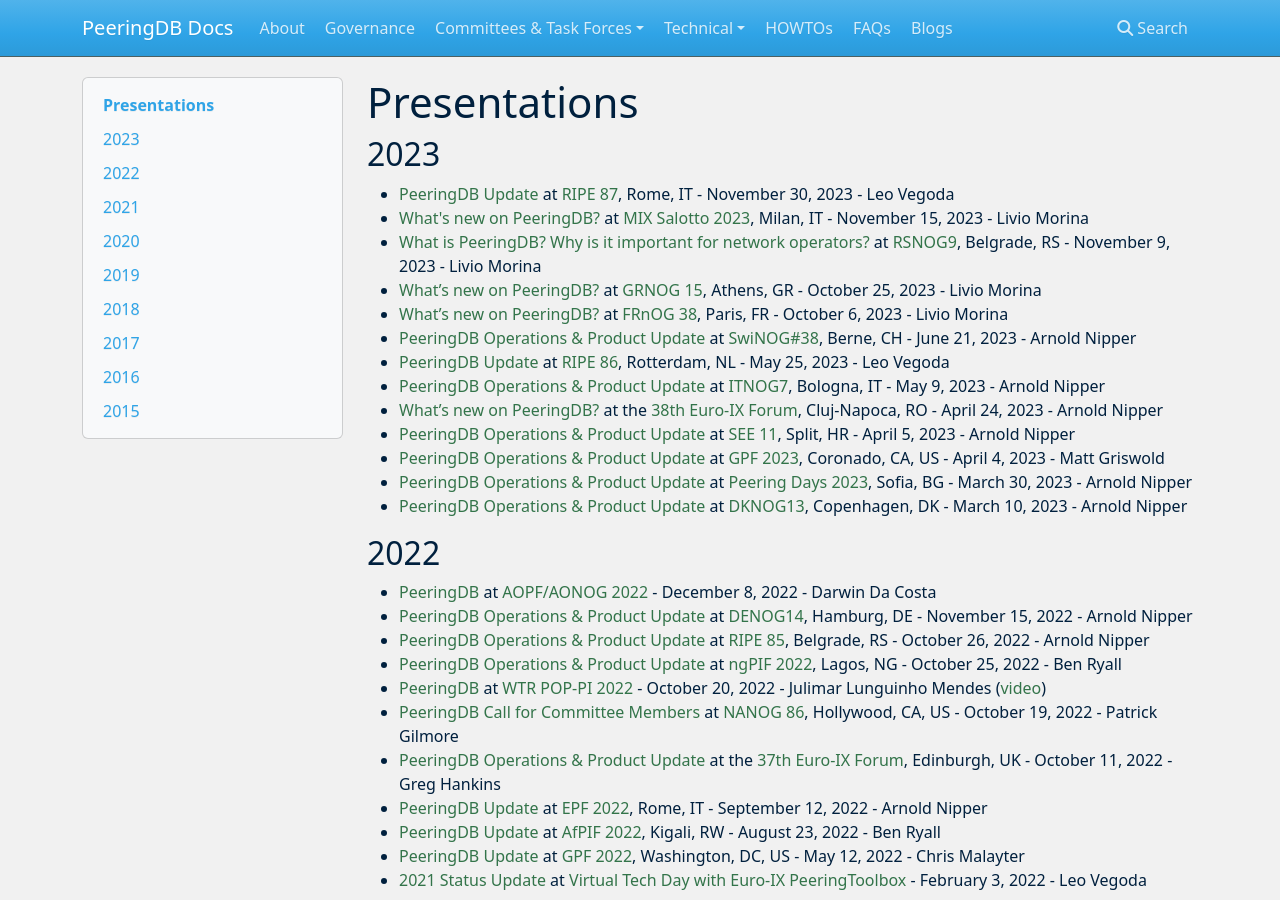
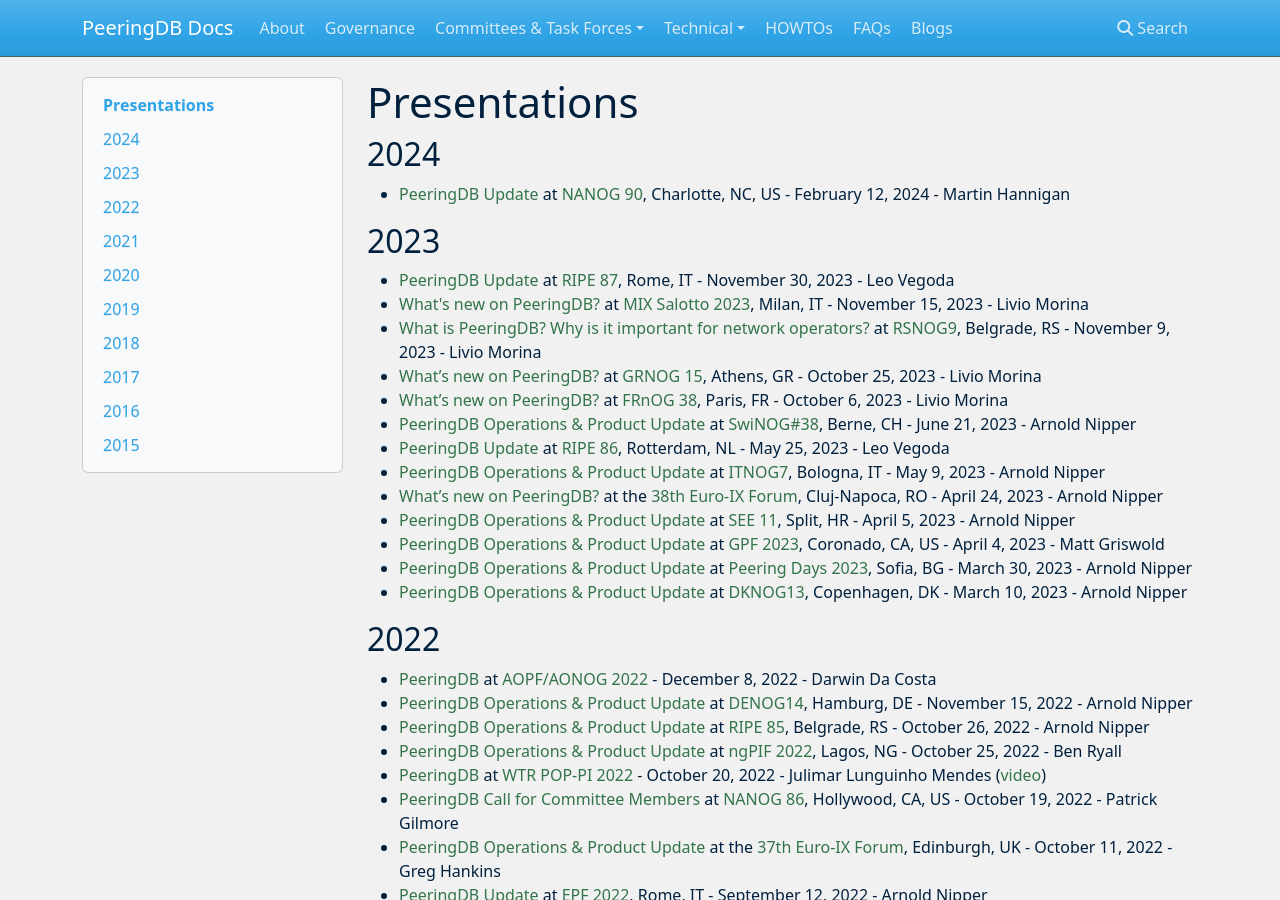
Before and after one commit to peeringdb/docs, an MkDocs documentation site: the page built from docs/presentations.md, in a window 1280 px wide and 900 px high. Built offline with MkDocs 1.6.1, drawn with Linux system fonts in a browser that asks for light colours; nearby versions of some CDN libraries.

Commit message:
Added Martin's NANOG 90 presentation.

```diff
--- a/docs/presentations.md
+++ b/docs/presentations.md
@@ -1,4 +1,8 @@
 # Presentations
+
+## 2024
+
+- [PeeringDB Update](presentation/20240213_NANOG90_Martin_Hannigan.pdf) at [NANOG 90](https://www.nanog.org/events/nanog-90/agenda/), Charlotte, NC, US - February 12, 2024 - Martin Hannigan
 
 ## 2023
 
```
Also changed, not shown: 1 other file.
